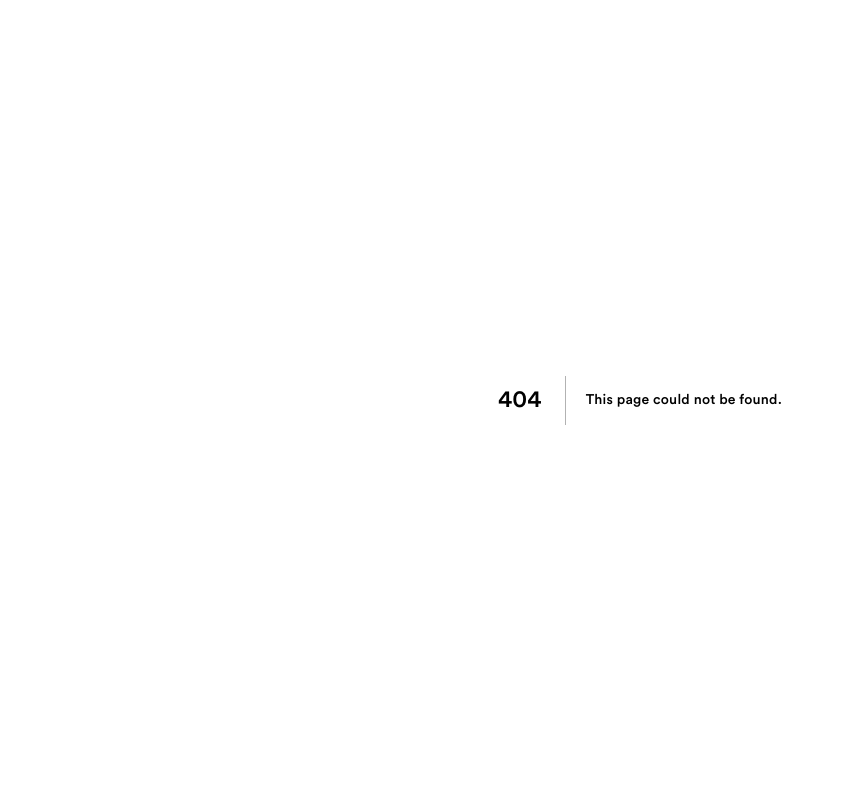
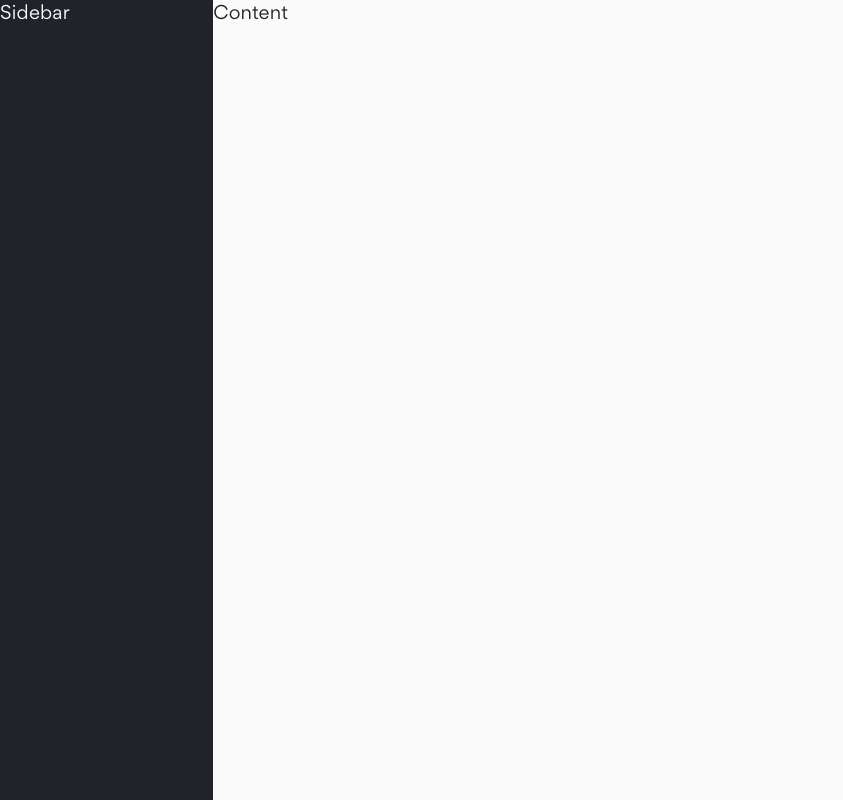
Before and after one commit to sanderyt/affiliate-frontend, a Next.js app: page /admin in a window 1280 px wide. Before the commit this address had no page. Shown: the whole page, without its empty margins (0-843 px from the left). Built offline with nearby package versions, Linux system fonts and the light colour scheme.

Commit message:
admin dashboard basic layout

```diff
--- /dev/null
+++ b/components/Sidebar/index.tsx
@@ -0,0 +1,9 @@
+import React, { FC } from "react";
+
+import { StyledSidebar } from "./styles";
+
+interface Props {}
+
+export const Sidebar: FC<Props> = ({}) => {
+  return <StyledSidebar>Sidebar</StyledSidebar>;
+};
--- /dev/null
+++ b/components/Sidebar/styles.ts
@@ -0,0 +1,9 @@
+import styled from "styled-components";
+
+const StyledSidebar = styled.div`
+  height: 100vh;
+  background-color: ${({ theme }) => theme.palette.grey.veryDark};
+  color: white;
+`;
+
+export { StyledSidebar };
--- /dev/null
+++ b/pages/admin/index.tsx
@@ -0,0 +1,18 @@
+import React from "react";
+import { Grid } from "@material-ui/core";
+import { Sidebar } from "../../components/Sidebar";
+
+const Index = () => {
+  return (
+    <Grid container>
+      <Grid item md={2} xs={12}>
+        <Sidebar />
+      </Grid>
+      <Grid item md={10} xs={12}>
+        Content
+      </Grid>
+    </Grid>
+  );
+};
+
+export default Index;
```
